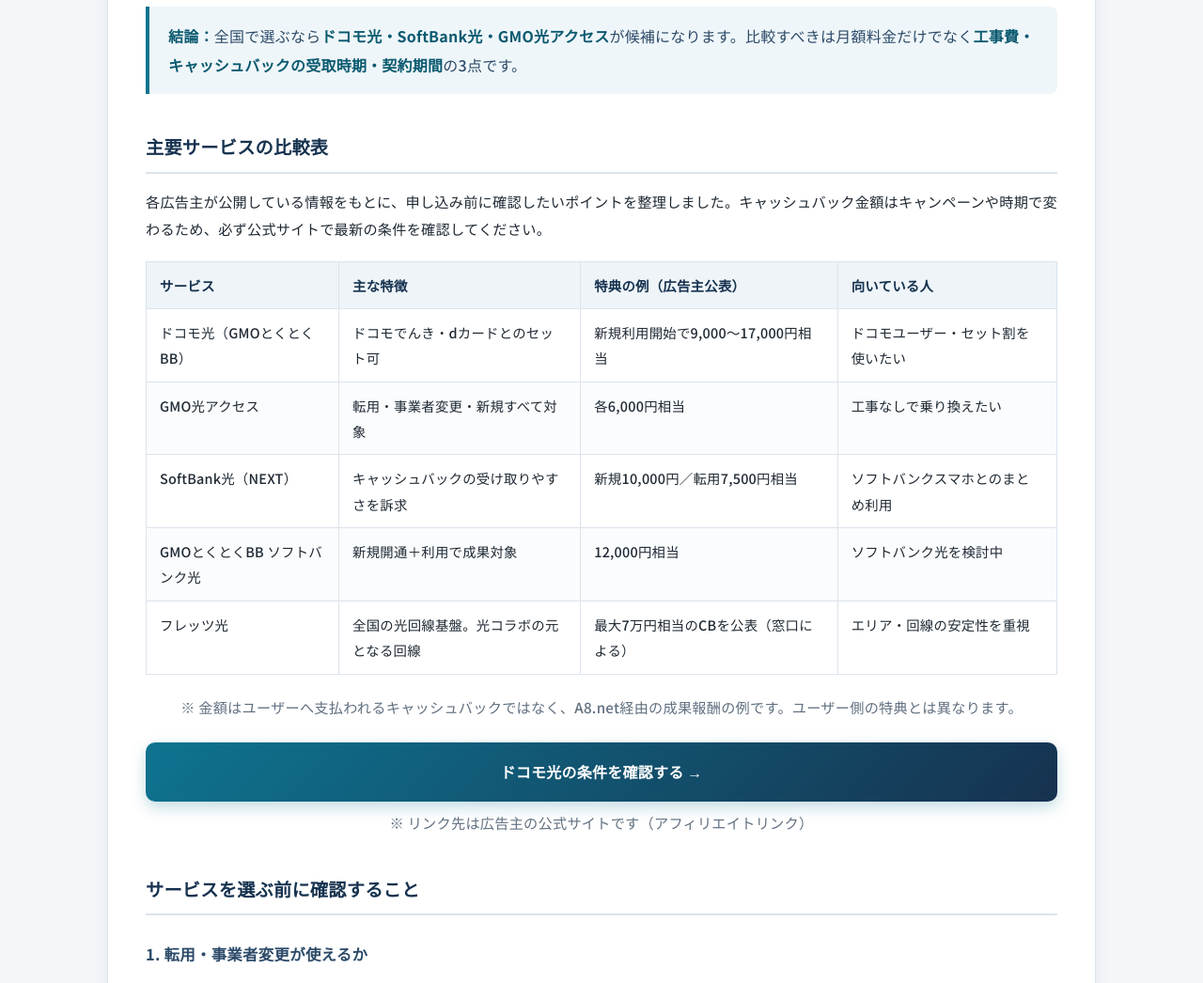
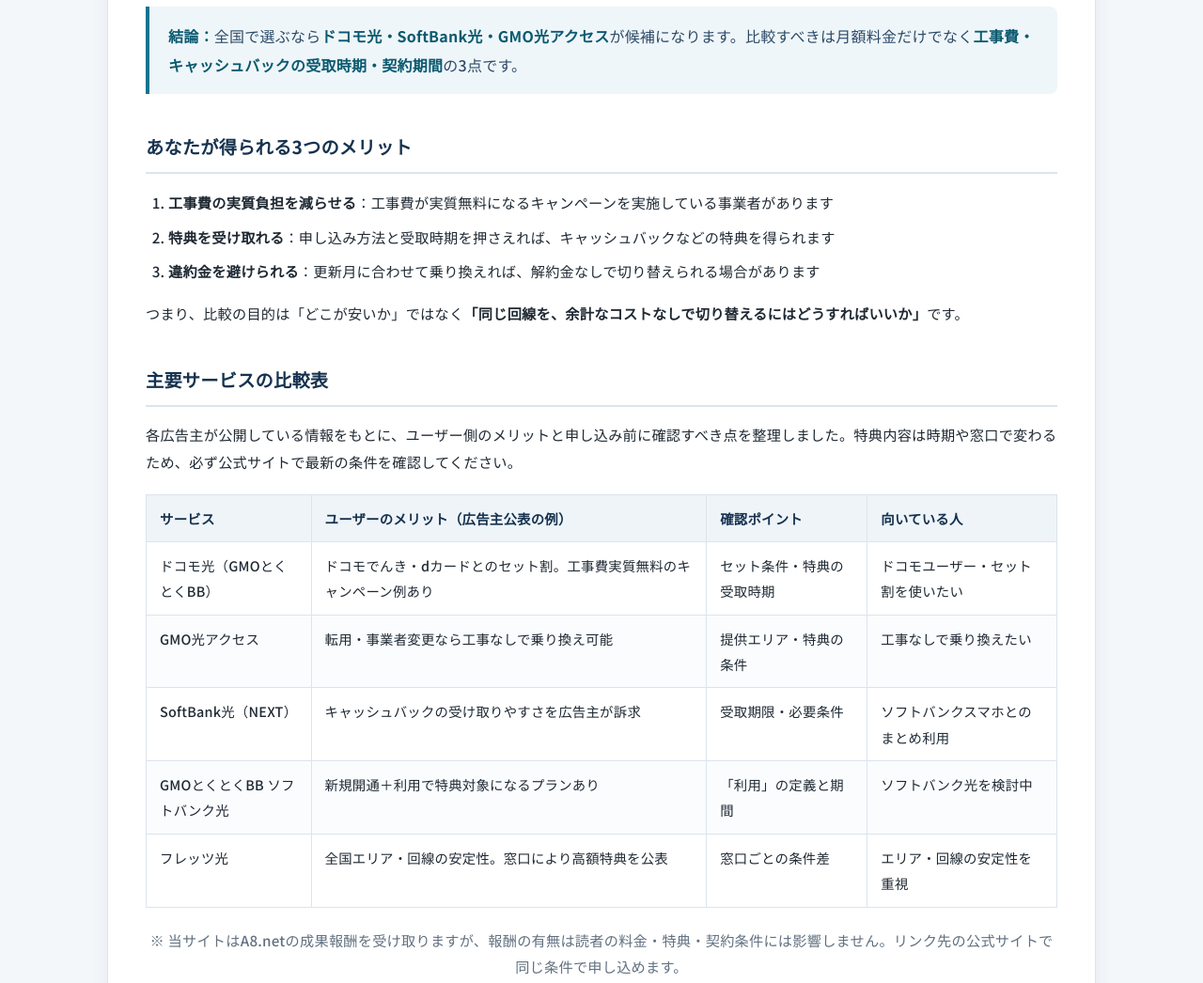
Before and after one commit to Burattom/comparison-guide, a plain HTML site: page articles/gmo-hikari.html in a window 1280 px wide. Shown: the part 1000-2046 px from the top of the page at 94% size. Drawn offline with Linux system fonts and the light colour scheme.

Commit message:
fix: 比較記事をユーザーメリット基準に書き直し

```diff
--- a/articles/gmo-hikari.html
+++ b/articles/gmo-hikari.html
@@ -59,19 +59,27 @@
 
   <div class="lead"><strong>結論：</strong>全国で選ぶなら<strong>ドコモ光・SoftBank光・GMO光アクセス</strong>が候補になります。比較すべきは月額料金だけでなく<strong>工事費・キャッシュバックの受取時期・契約期間</strong>の3点です。</div>
 
+  <h2>あなたが得られる3つのメリット</h2>
+  <ol>
+    <li><strong>工事費の実質負担を減らせる</strong>：工事費が実質無料になるキャンペーンを実施している事業者があります</li>
+    <li><strong>特典を受け取れる</strong>：申し込み方法と受取時期を押さえれば、キャッシュバックなどの特典を得られます</li>
+    <li><strong>違約金を避けられる</strong>：更新月に合わせて乗り換えれば、解約金なしで切り替えられる場合があります</li>
+  </ol>
+  <p>つまり、比較の目的は「どこが安いか」ではなく<strong>「同じ回線を、余計なコストなしで切り替えるにはどうすればいいか」</strong>です。</p>
+
   <h2>主要サービスの比較表</h2>
-  <p>各広告主が公開している情報をもとに、申し込み前に確認したいポイントを整理しました。キャッシュバック金額はキャンペーンや時期で変わるため、必ず公式サイトで最新の条件を確認してください。</p>
+  <p>各広告主が公開している情報をもとに、ユーザー側のメリットと申し込み前に確認すべき点を整理しました。特典内容は時期や窓口で変わるため、必ず公式サイトで最新の条件を確認してください。</p>
   <table>
-    <thead><tr><th>サービス</th><th>主な特徴</th><th>特典の例（広告主公表）</th><th>向いている人</th></tr></thead>
+    <thead><tr><th>サービス</th><th>ユーザーのメリット（広告主公表の例）</th><th>確認ポイント</th><th>向いている人</th></tr></thead>
     <tbody>
-      <tr><td>ドコモ光（GMOとくとくBB）</td><td>ドコモでんき・dカードとのセット可</td><td>新規利用開始で9,000〜17,000円相当</td><td>ドコモユーザー・セット割を使いたい</td></tr>
-      <tr><td>GMO光アクセス</td><td>転用・事業者変更・新規すべて対象</td><td>各6,000円相当</td><td>工事なしで乗り換えたい</td></tr>
-      <tr><td>SoftBank光（NEXT）</td><td>キャッシュバックの受け取りやすさを訴求</td><td>新規10,000円／転用7,500円相当</td><td>ソフトバンクスマホとのまとめ利用</td></tr>
-      <tr><td>GMOとくとくBB ソフトバンク光</td><td>新規開通＋利用で成果対象</td><td>12,000円相当</td><td>ソフトバンク光を検討中</td></tr>
-      <tr><td>フレッツ光</td><td>全国の光回線基盤。光コラボの元となる回線</td><td>最大7万円相当のCBを公表（窓口による）</td><td>エリア・回線の安定性を重視</td></tr>
+      <tr><td>ドコモ光（GMOとくとくBB）</td><td>ドコモでんき・dカードとのセット割。工事費実質無料のキャンペーン例あり</td><td>セット条件・特典の受取時期</td><td>ドコモユーザー・セット割を使いたい</td></tr>
+      <tr><td>GMO光アクセス</td><td>転用・事業者変更なら工事なしで乗り換え可能</td><td>提供エリア・特典の条件</td><td>工事なしで乗り換えたい</td></tr>
+      <tr><td>SoftBank光（NEXT）</td><td>キャッシュバックの受け取りやすさを広告主が訴求</td><td>受取期限・必要条件</td><td>ソフトバンクスマホとのまとめ利用</td></tr>
+      <tr><td>GMOとくとくBB ソフトバンク光</td><td>新規開通＋利用で特典対象になるプランあり</td><td>「利用」の定義と期間</td><td>ソフトバンク光を検討中</td></tr>
+      <tr><td>フレッツ光</td><td>全国エリア・回線の安定性。窓口により高額特典を公表</td><td>窓口ごとの条件差</td><td>エリア・回線の安定性を重視</td></tr>
     </tbody>
   </table>
-  <p class="cta-note">※ 金額はユーザーへ支払われるキャッシュバックではなく、A8.net経由の成果報酬の例です。ユーザー側の特典とは異なります。</p>
+  <p class="cta-note">※ 当サイトはA8.netの成果報酬を受け取りますが、報酬の有無は読者の料金・特典・契約条件には影響しません。リンク先の公式サイトで同じ条件で申し込めます。</p>
 
   <a class="cta" href="https://px.a8.net/svt/ejp?a8mat=4BGTLG+1UOLAY+1ZWM+60H7M" rel="nofollow sponsored" target="_blank">ドコモ光の条件を確認する →</a>
   <p class="cta-note">※ リンク先は広告主の公式サイトです（アフィリエイトリンク）</p>
@@ -104,7 +112,7 @@
   <h2>各サービスの詳細</h2>
 
   <h3>ドコモ光</h3>
-  <p>ドコモのスマートフォンを利用している場合、セット割が魅力です。GMOとくとくBB経由なら、ドコモ光単体・でんきセット・dカードセット・3点セットで成果条件が異なります。</p>
+  <p>ドコモのスマートフォンを利用している場合、セット割が魅力です。GMOとくとくBB経由なら、ドコモ光単体・でんきセット・dカードセット・3点セットで特典内容が異なります。</p>
 
   <h3>GMO光アクセス</h3>
   <p>転用・事業者変更・新規開通がすべて対象。工事を伴わずに乗り換えたい人には選択肢に入りやすいサービスです。</p>
```
